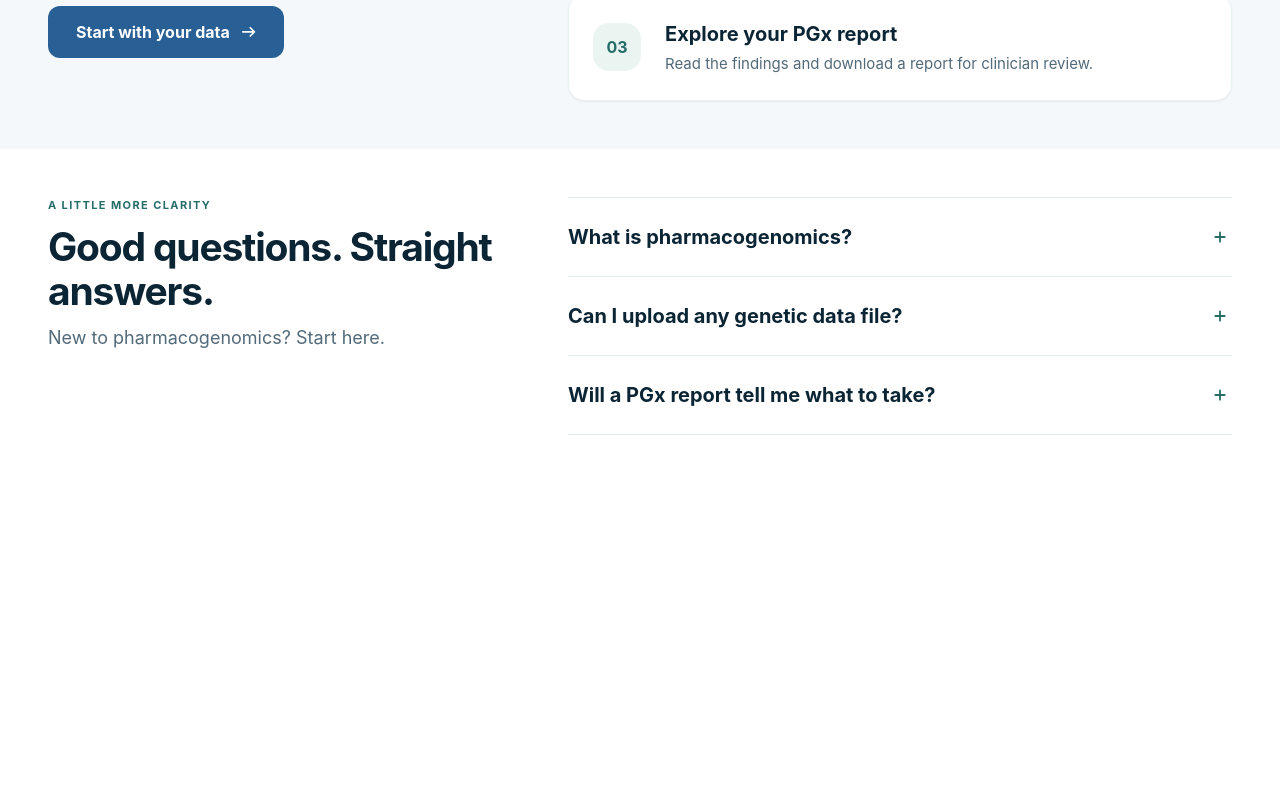
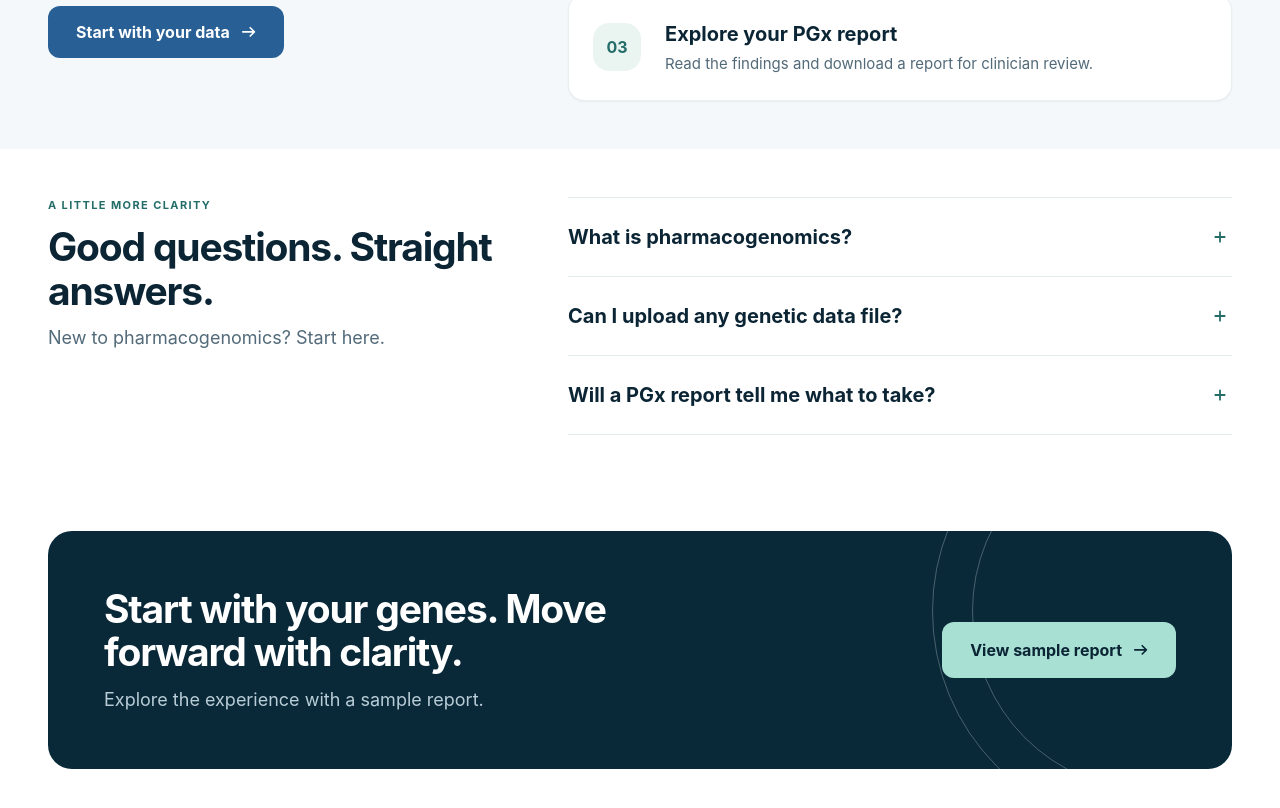
Before and after one commit to Faizan-Yasin/Genyx-PGX-Frontend, a React (Vite) app: page / in a window 1280 px wide. Shown: the part 1718-2526 px from the top of the page. Before the commit the page ends 2201 px from the top, so only its background shows below. Built offline with nearby package versions, Linux system fonts and the light colour scheme.

Commit message:
Add Responsive ClosingCta Section

```diff
--- /dev/null
+++ b/src/components/ClosingCta.tsx
@@ -0,0 +1,60 @@
+import { NavLink } from "react-router"
+
+const ClosingCta = () => {
+    return (
+        <section className="w-full bg-white py-8 sm:py-10 lg:py-12">
+            <div className="mx-auto max-w-360 px-6 sm:px-8 lg:px-10 xl:px-12">
+
+                <div className="relative overflow-hidden rounded-3xl bg-[#092838] px-6 py-8 sm:p-10 md:p-12 lg:p-14">
+
+                    <div className="pointer-events-none absolute sm:-right-35 sm:-top-35 -right-50 -top-50 h-110 w-110 rounded-full border-[1.5px] border-[#D6E9E6]/30" />
+
+                    <div className="pointer-events-none absolute sm:-right-25 sm:-top-25 -right-40 -top-40 h-90 w-90 rounded-full border-[1.5px] border-[#D6E9E6]/30" />
+
+                    <div className="relative flex flex-col items-start justify-between gap-8 md:flex-row md:items-center">
+
+                        <div className="max-w-160">
+                            <h2 className="text-[32px] text-center md:text-left font-bold leading-[1.12] tracking-[-0.8px] text-white sm:text-[39px] xl:tracking-[-1.2px]">
+                                Start with your genes.
+                                Move forward with clarity.
+                            </h2>
+
+                            <p className="mt-3 text-[15px] text-center md:text-left text-[#B9CDD7] sm:text-[17px] lg:text-[18px]">
+                                Explore the experience with a sample report.
+                            </p>
+                        </div>
+
+                        <NavLink
+                            to="/sample-report"
+                            className="inline-flex mx-auto md:mx-0 shrink-0 items-center justify-center gap-3 rounded-xl bg-[#A8E0D4] px-6 py-3.5 text-[15px] font-bold text-[#0B2535] transition-all duration-200 hover:-translate-y-0.5 hover:bg-[#96D8CA] sm:px-7 sm:py-4 sm:text-[16px]"
+                        >
+                            <span>View sample report</span>
+                            <svg
+                                width="14"
+                                height="10"
+                                viewBox="0 0 14 10"
+                                fill="none"
+                                xmlns="http://www.w3.org/2000/svg"
+                                className="h-3.5 w-3.5 text-[#0B2535]"
+                                aria-hidden="true"
+                            >
+                                <path
+                                    d="M0.708328 4.87501H12.375M8.20833 9.04168L12.375 4.87501L8.20833 0.708344"
+                                    stroke="currentColor"
+                                    strokeWidth="1.6"
+                                    strokeLinecap="round"
+                                    strokeLinejoin="round"
+                                />
+                            </svg>
+                        </NavLink>
+
+                    </div>
+
+                </div>
+
+            </div>
+        </section>
+    )
+}
+
+export default ClosingCta
--- a/src/components/HowItWorks.tsx
+++ b/src/components/HowItWorks.tsx
@@ -39,7 +39,7 @@ const HowItWorks = () => {
 
                         <NavLink
                             to="/start-analysis"
-                            className="mt-8 inline-flex h-12 mx-auto lg:mx-0 items-center justify-center gap-3 rounded-xl bg-[#286096] px-6 text-[15px] font-bold text-white transition-all duration-200 hover:bg-[#1E4B77] hover:shadow-md sm:h-13 sm:px-7 sm:text-[16px]"
+                            className="mt-8 inline-flex h-12 mx-auto lg:mx-0 items-center justify-center gap-3 rounded-xl bg-[#286096] px-6 text-[15px] font-bold text-white transition-all duration-200 hover:bg-[#1E4B77] hover:-translate-y-0.5 sm:h-13 sm:px-7 sm:text-[16px]"
                         >
                             <span>Start with your data</span>
                             <svg
--- a/src/components/hero/Hero.tsx
+++ b/src/components/hero/Hero.tsx
@@ -5,9 +5,9 @@ const Hero = () => {
     return (
         <section className="relative overflow-hidden bg-[linear-gradient(to_right,#092838,#113F51)]">
 
-            <div className="pointer-events-none z-0 absolute -right-45 -top-45 h-110 w-110 rounded-full border-[1.5px] border-[#D6E9E6]/40 lg:hidden" />
+            <div className="pointer-events-none z-0 absolute -right-45 -top-45 h-110 w-110 rounded-full border-[1.5px] border-[#D6E9E6]/30 lg:hidden" />
 
-            <div className="pointer-events-none z-0 absolute -right-35 -top-35 h-90 w-90 rounded-full border-[1.5px] border-[#D6E9E6]/40 lg:hidden" />
+            <div className="pointer-events-none z-0 absolute -right-35 -top-35 h-90 w-90 rounded-full border-[1.5px] border-[#D6E9E6]/30 lg:hidden" />
 
             <div className="relative mx-auto max-w-360 px-6 py-8 sm:px-8 sm:py-10 lg:px-10 lg:py-12 xl:px-12 xl:py-14">
 
--- a/src/components/hero/HeroLeft.tsx
+++ b/src/components/hero/HeroLeft.tsx
@@ -130,7 +130,7 @@ const HeroLeft = () => {
 
                 <NavLink
                     to="/start-analysis"
-                    className="flex h-13.5 w-full items-center justify-center rounded-xl bg-[#A8E0D4] px-6 text-[15px] font-bold text-[#0B2535] transition-transform duration-200 hover:-translate-y-0.5 sm:w-auto sm:text-[16px]"
+                    className="flex h-13.5 w-full items-center justify-center rounded-xl bg-[#A8E0D4] hover:bg-[#96D8CA] px-6 text-[15px] font-bold text-[#0B2535] transition-transform duration-200 hover:-translate-y-0.5 sm:w-auto sm:text-[16px]"
                 >
                     Explore your PGx
 
@@ -142,7 +142,7 @@ const HeroLeft = () => {
 
                 <NavLink
                     to="/sample-report"
-                    className="flex h-13.5 w-full items-center justify-center rounded-xl border border-[#B9CDD7] bg-white px-6 text-[15px] font-bold text-[#0B2535] transition-transform duration-200 hover:-translate-y-0.5 sm:w-auto sm:text-[16px]"
+                    className="flex h-13.5 w-full items-center justify-center rounded-xl border border-[#B9CDD7] bg-white hover:bg-gray-100 px-6 text-[15px] font-bold text-[#0B2535] transition-transform duration-200 hover:-translate-y-0.5 sm:w-auto sm:text-[16px]"
                 >
                     View sample report
 
--- a/src/components/hero/HeroRight.tsx
+++ b/src/components/hero/HeroRight.tsx
@@ -3,9 +3,9 @@ const HeroRight = () => {
     return (
         <div className="relative flex min-w-0 flex-col items-center lg:items-center">
 
-            <div className="pointer-events-none z-10 absolute -right-45 -top-45 hidden h-110 w-110 rounded-full border-[1.5px] border-[#D6E9E6]/40 lg:block" />
+            <div className="pointer-events-none z-10 absolute -right-37 -top-37 hidden h-110 w-110 rounded-full border-[1.5px] border-[#D6E9E6]/30 lg:block" />
 
-            <div className="pointer-events-none z-10 absolute -right-35 -top-35 hidden h-90 w-90 rounded-full border-[1.5px] border-[#D6E9E6]/40 lg:block" />
+            <div className="pointer-events-none z-10 absolute -right-27 -top-27 hidden h-90 w-90 rounded-full border-[1.5px] border-[#D6E9E6]/30 lg:block" />
 
             <div className="w-full z-20 max-w-130 md:max-w-160 lg:max-w-140 rounded-3xl border border-[#D6E4E6] bg-white p-5 shadow-[0_20px_60px_rgba(11,37,53,0.08)] sm:p-7">
 
--- a/src/pages/Home.tsx
+++ b/src/pages/Home.tsx
@@ -4,6 +4,7 @@ import Navbar from "../components/Navbar"
 import PlatformFeatures from "../components/PlatformFeatures"
 import HowItWorks from "../components/HowItWorks"
 import FaqSection from "../components/FaqSection"
+import ClosingCta from "../components/ClosingCta"
 
 const Home = () => {
     return (
@@ -15,6 +16,7 @@ const Home = () => {
                 <PlatformFeatures />
                 <HowItWorks />
                 <FaqSection />
+                <ClosingCta />
             </main>
         </div>
     )
```
